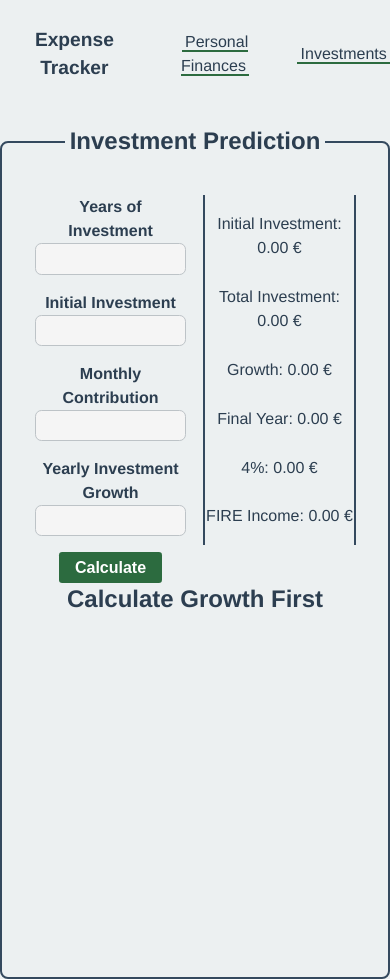
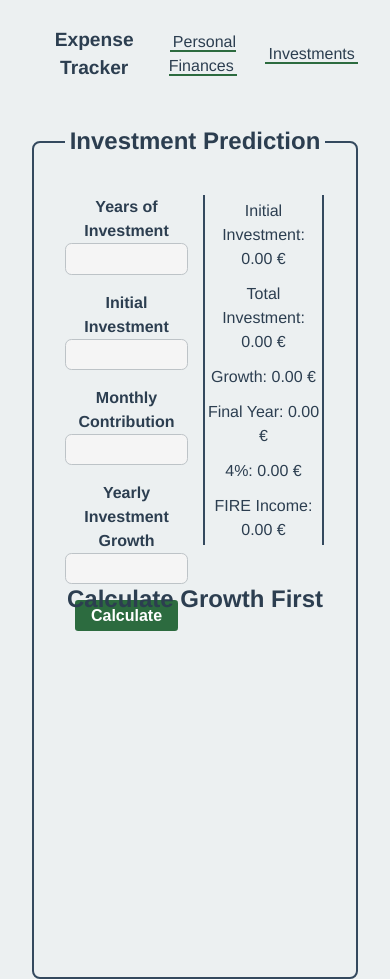
Before and after one commit to andrebarros7201/expense-tracker, a React (Vite) app: page /investments in a window 390 px wide. Built offline with nearby package versions, Linux system fonts and the light colour scheme.

Commit message:
adjust investments responsiveness

```diff
--- a/src/App.scss
+++ b/src/App.scss
@@ -2,4 +2,5 @@
   width: min(1200px, 100%);
   text-align: center;
   box-sizing: border-box;
+  padding: 0 2rem;
 }
--- a/src/components/investmentPrediction/investmentPrediction.module.scss
+++ b/src/components/investmentPrediction/investmentPrediction.module.scss
@@ -24,7 +24,7 @@
   display: grid;
   gap: 1rem;
   grid-template-columns: 1.3fr 1.3fr 3fr;
-  grid-template-rows: 350px 400px;
+  grid-template-rows: 350px;
   grid-template-areas: "form results table";
   grid-auto-flow: row;
   box-sizing: border-box;
```
